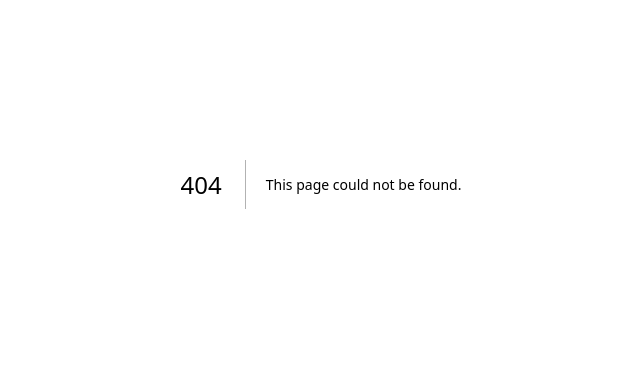
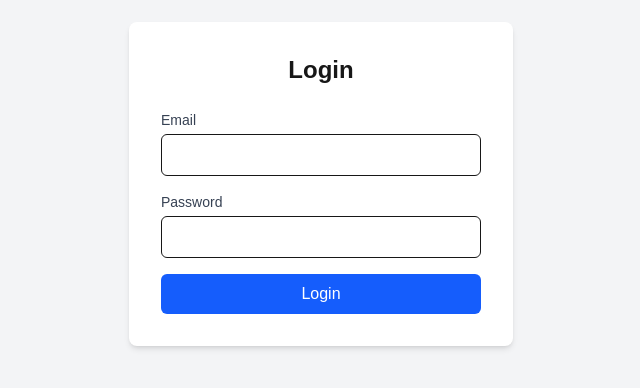
Before and after one commit to eecs582comrades/electionBoxProject, a Next.js app in the folder WebApp/: page /login in a window 1280 px wide. Before the commit this address had no page. Shown: the part 216-604 px from the top of the page, without its empty margins (319-959 px from the left). Built offline with nearby package versions, Linux system fonts and the light colour scheme.

Commit message:
create page.tsx in login folder
needs to connect to ballot table page

```diff
--- /dev/null
+++ b/WebApp/app/login/page.tsx
@@ -0,0 +1,58 @@
+"use client";
+import { useState } from "react";
+import { useRouter } from "next/navigation";
+
+export default function LoginPage() {
+  const router = useRouter();
+  const [email, setEmail] = useState("");
+  const [password, setPassword] = useState("");
+  const [error, setError] = useState("");
+
+  function handleLogin(event) {
+    event.preventDefault();
+
+    // Simulated authentication (Replace with actual authentication logic)
+    if (email === "hello@gmail.com" && password === "world") {
+      router.push("/ballot-table"); // Redirect to the ballot table page
+    } else {
+      setError("Invalid email or password");
+    }
+  }
+
+  return (
+    <div className="flex min-h-screen items-center justify-center bg-gray-100">
+      <div className="bg-white p-8 rounded-lg shadow-md w-96">
+        <h2 className="text-2xl font-bold mb-6 text-center">Login</h2>
+        <form onSubmit={handleLogin}>
+          <div className="mb-4">
+            <label className="block text-sm font-medium text-gray-700">Email</label>
+            <input
+              type="email"
+              value={email}
+              onChange={(e) => setEmail(e.target.value)}
+              className="mt-1 p-2 w-full border rounded-md"
+              required
+            />
+          </div>
+          <div className="mb-4">
+            <label className="block text-sm font-medium text-gray-700">Password</label>
+            <input
+              type="password"
+              value={password}
+              onChange={(e) => setPassword(e.target.value)}
+              className="mt-1 p-2 w-full border rounded-md"
+              required
+            />
+          </div>
+          {error && <p className="text-red-500 text-sm mb-4">{error}</p>}
+          <button
+            type="submit"
+            className="w-full bg-blue-600 text-white p-2 rounded-md hover:bg-blue-700"
+          >
+            Login
+          </button>
+        </form>
+      </div>
+    </div>
+  );
+}
```
